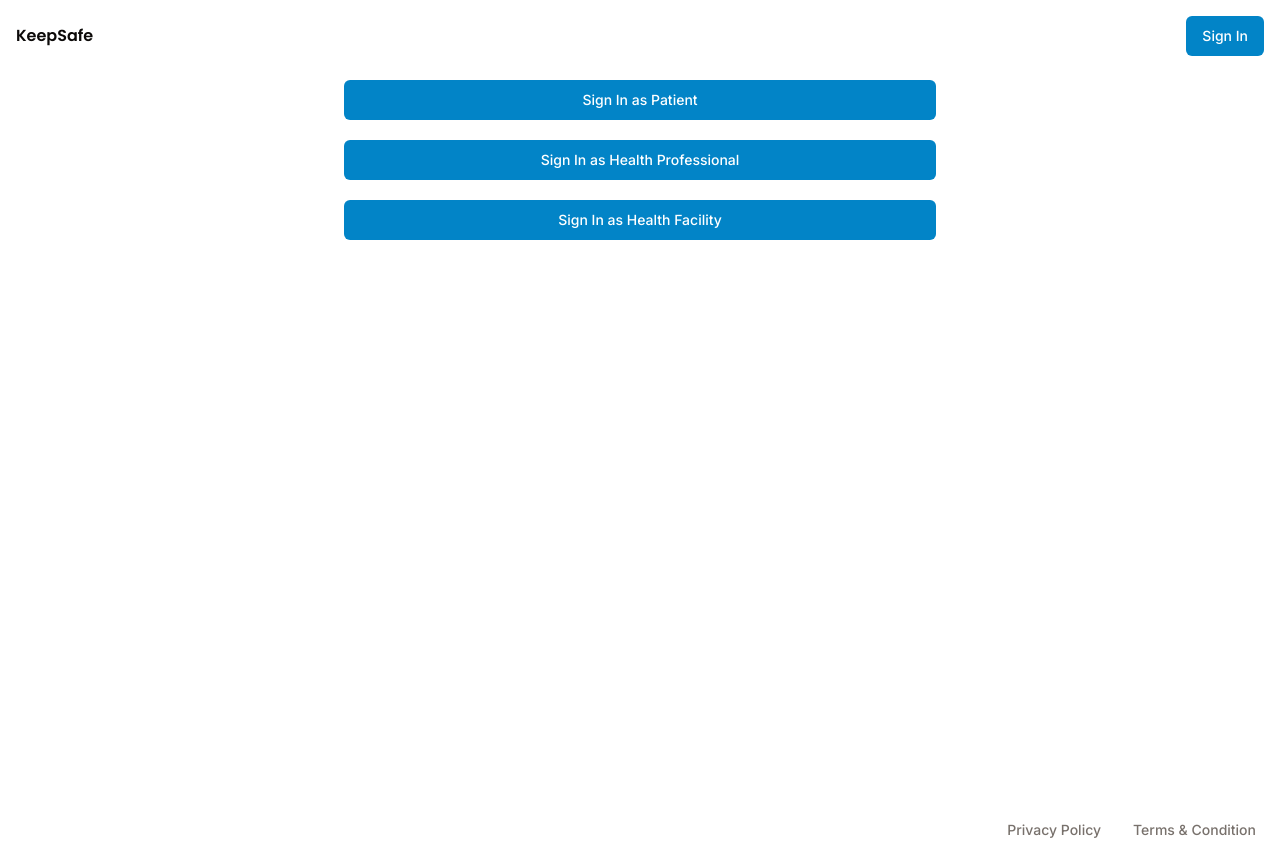
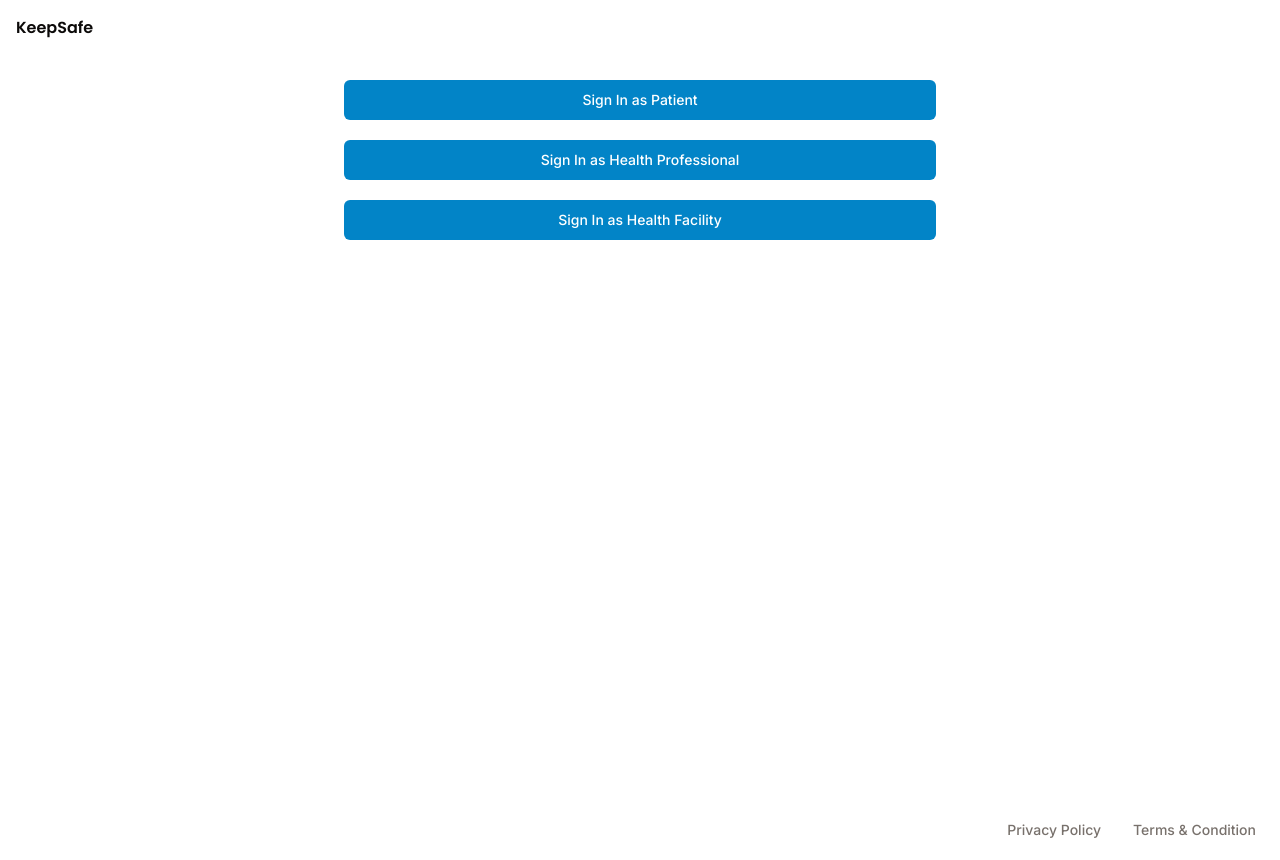
Before and after one commit to heyitsadityaa/capstone-project-151, a Next.js app: page /auth in a window 1280 px wide. Built offline with nearby package versions, Linux system fonts and the light colour scheme.

Commit message:
chore: Refactor navbar component and add conditional rendering for Sign In button

```diff
--- a/app/(LandingPage)/_components/navbar.tsx
+++ b/app/(LandingPage)/_components/navbar.tsx
@@ -5,10 +5,13 @@ import { Button } from "@/components/ui/button";
 import { useScrollTop } from "@/hooks/use-scroll-top";
 import { cn } from "@/lib/utils";
 import Link from "next/link";
+import { usePathname } from "next/navigation";
 
 export const Navbar = () => {
   const scrolled = useScrollTop();
+  const currentPath = usePathname();
   return (
+    <div className="">
       <div
         className={cn(
           "z-50 bg-background fixed top-0 flex items-center w-full p-4",
@@ -16,11 +19,14 @@ export const Navbar = () => {
         )}
       >
         <Logo />
+        {currentPath !== "/auth" && (
           <div className="sm:ml-auto sm:justify-end justify-between w-full flex gap-x-2">
             <Button>
               <Link href="/auth">Sign In</Link>
             </Button>
           </div>
+        )}
+      </div>
     </div>
   );
 };
```
Lines whose indentation alone changed are shown as unchanged.
